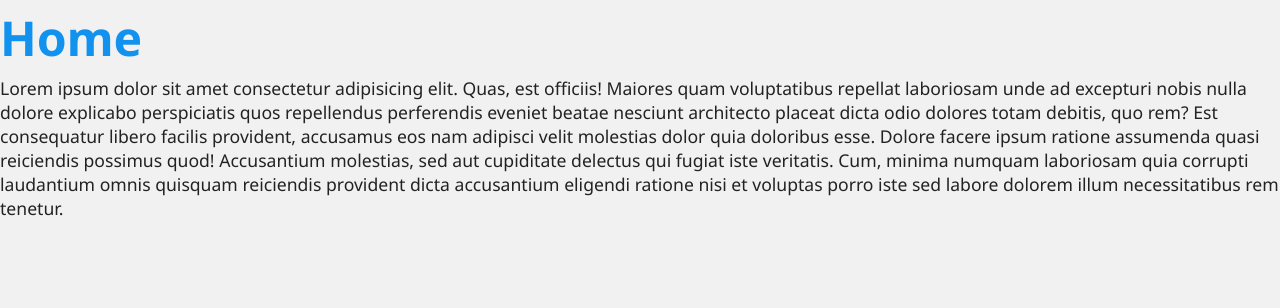
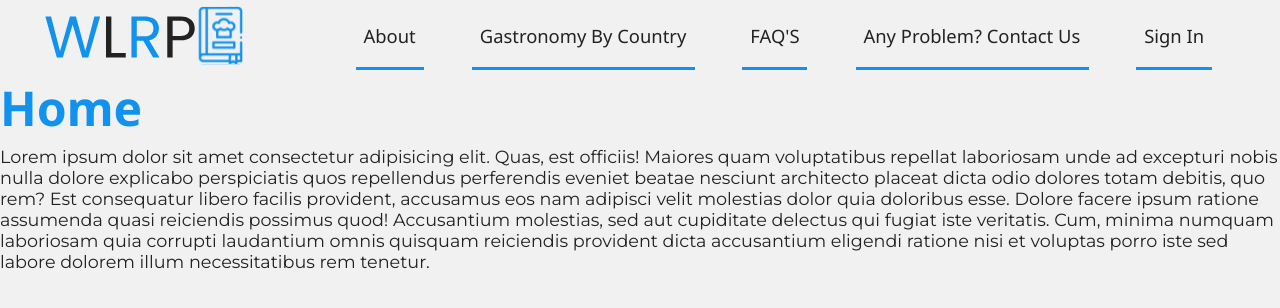
Before and after one commit to JuanWebDeveloper/WLRP, a Next.js app: page / in a window 1280 px wide. Shown: the top 308 px of the page. Built offline with nearby package versions, Linux system fonts and the light colour scheme.

Commit message:
[FEAT] Project navigation bar

```diff
--- a/pages/_app.tsx
+++ b/pages/_app.tsx
@@ -1,8 +1,119 @@
+import { Fragment } from 'react';
 import type { AppProps } from 'next/app';
 
 // Styles of the project
 import '@/views/scss/styles.scss';
 
+// Shared components import
+import { Navbar } from '@/views/components/shared/Navbar';
+
 export default function App({ Component, pageProps }: AppProps) {
-  return <Component {...pageProps} />;
+  return (
+    <Fragment>
+      <Navbar />
+      <main>
+        <Component {...pageProps} />
+        <br />
+        <br />
+        <br />
+        <br />
+        <br />
+        <br />
+        <br />
+        <br />
+        <br />
+        <br />
+        <br />
+        <br />
+        <br />
+        <br />
+        <br />
+        <br />
+        <br />
+        <br />
+        <br />
+        <br />
+        <br />
+        <br />
+        <br />
+        <br />
+        <br />
+        <br />
+        <br />
+        <br />
+        <br />
+        <br />
+        <br />
+        <br />
+        <br />
+        <br />
+        <br />
+        <br />
+        <br />
+        <br />
+        <br />
+        <br />
+        <br />
+        <br />
+        <br />
+        <br />
+        <br />
+        <br />
+        <br />
+        <br />
+        <br />
+        <br />
+        <br />
+        <br />
+        <br />
+        <br />
+        <br />
+        <br />
+        <br />
+        <br />
+        <br />
+        <br />
+        <br />
+        <br />
+        <br />
+        <br />
+        <br />
+        <br />
+        <br />
+        <br />
+        <br />
+        <br />
+        <br />
+        <br />
+        <br />
+        <br />
+        <br />
+        <br />
+        <br />
+        <br />
+        <br />
+        <br />
+        <br />
+        <br />
+        <br />
+        <br />
+        <br />
+        <br />
+        <br />
+        <br />
+        <br />
+        <br />
+        <br />
+        <br />
+        <br />
+        <br />
+        <br />
+        <br />
+        <br />
+        <br />
+        <br />
+        <br />
+      </main>
+    </Fragment>
+  );
 }
--- /dev/null
+++ b/views/components/shared/Navbar.tsx
@@ -0,0 +1,55 @@
+import { useEffect } from 'react';
+import Image from 'next/image';
+
+export const Navbar = () => {
+  useEffect(() => {
+    window.addEventListener('scroll', () => {
+      const navbar = document.querySelector('.navbar');
+      window.scrollY >= 40 ? navbar?.classList.add('active') : navbar?.classList.remove('active');
+    });
+  }, []);
+
+  const toggleNavigation = () => {
+    const bars = document.querySelector('.bars');
+    const navigation = document.querySelector('.navigation');
+
+    if (navigation?.classList.contains('active')) {
+      bars?.classList.remove('active');
+      navigation?.classList.remove('active');
+    } else {
+      bars?.classList.add('active');
+      navigation?.classList.add('active');
+    }
+  };
+  return (
+    <div className='navbar'>
+      <div className='logo'>
+        <Image src={'/logo.svg'} alt={'WLRP application logo'} width={679} height={195} />
+      </div>
+
+      <div className='bars' onClick={toggleNavigation}>
+        <div className='bar'></div>
+        <div className='bar'></div>
+        <div className='bar'></div>
+      </div>
+
+      <ul className='navigation'>
+        <li>
+          <a>About</a>
+        </li>
+        <li>
+          <a>Gastronomy by country</a>
+        </li>
+        <li>
+          <a>FAQ&apos;S</a>
+        </li>
+        <li>
+          <a>Any problem? contact us</a>
+        </li>
+        <li>
+          <a>Sign in</a>
+        </li>
+      </ul>
+    </div>
+  );
+};
--- a/views/scss/_globals.scss
+++ b/views/scss/_globals.scss
@@ -1,7 +1,7 @@
 // Global styles
 * {
   box-sizing: border-box;
-  list-style: 0;
+  list-style: none;
   margin: 0;
   padding: 0;
   text-decoration: none;
--- /dev/null
+++ b/views/scss/components/navbar.scss
@@ -0,0 +1,183 @@
+.navbar {
+  align-items: center;
+  display: flex;
+  left: 0;
+  height: 70px;
+  justify-content: space-around;
+  position: fixed;
+  top: 0;
+  transition: $transition-bezier;
+  width: 100vw;
+  z-index: 10;
+
+  .logo {
+    height: 90%;
+    width: 200px;
+
+    img {
+      height: 100%;
+      width: 100%;
+    }
+  }
+
+  .bars {
+    cursor: pointer;
+    display: none;
+
+    .bar {
+      background-color: $black;
+      border-radius: 5px;
+      height: 3px;
+      transition: $transition-bezier;
+      width: 30px;
+
+      &:nth-child(1) {
+        margin-bottom: $mrg-quarter;
+      }
+
+      &:nth-child(2) {
+        margin-bottom: $mrg-quarter;
+      }
+    }
+
+    &.active {
+      .bar {
+        background-color: $blue;
+
+        &:nth-child(1) {
+          height: 0;
+          opacity: 0;
+          margin-bottom: 0;
+        }
+
+        &:nth-child(2) {
+          transform: rotate(45deg);
+          margin-bottom: 0;
+        }
+
+        &:nth-child(3) {
+          transform: rotate(-45deg);
+        }
+      }
+    }
+  }
+
+  .navigation {
+    height: 100%;
+
+    li {
+      cursor: pointer;
+      display: inline-block;
+      height: 100%;
+      margin: 0 $mrg-onehalf;
+      position: relative;
+      padding: 0 $pad-quarter;
+      z-index: 1;
+
+      &::after {
+        @include scaleX-out;
+        background-color: $blue;
+        bottom: 0;
+        content: '';
+        height: 3px;
+        left: 0;
+        position: absolute;
+        width: 100%;
+        z-index: -1;
+      }
+
+      a {
+        align-items: center;
+        display: inline-flex;
+        color: $black;
+        font-size: toRem(1.15);
+        font-family: $family-title;
+        height: 100%;
+        text-transform: capitalize;
+        transition: $transition-bezier;
+      }
+
+      &:hover {
+        &::after {
+          @include scaleX-in;
+        }
+
+        a {
+          color: $blue;
+        }
+      }
+
+      @media (max-width: 1199px) {
+        margin: 0 $mrg-half;
+
+        a {
+          font-size: toRem(1);
+        }
+      }
+
+      @media (max-width: 990px) {
+        margin: $mrg-onehalf 0;
+        padding: 0;
+        width: 4px;
+
+        &:after {
+          @include scaleY-out;
+          background-color: $white;
+          height: 100%;
+        }
+
+        a {
+          color: $white;
+          font-size: toRem(1.5);
+          opacity: 0.8;
+          margin-left: $mrg-half;
+          white-space: pre;
+        }
+
+        &:hover {
+          a {
+            color: $white;
+            opacity: 1;
+            text-shadow: 0 0 2px rgba($white, 0.8), 0 0 2px rgba($white, 0.8);
+          }
+
+          &::after {
+            @include scaleY-in;
+          }
+        }
+      }
+    }
+
+    @media (max-width: 990px) {
+      background: rgba($blue, 0.9);
+      background: -webkit-linear-gradient(to right, rgba($blue-1, 0.9), rgba($blue-2, 0.9), rgba($blue, 0.9));
+      background: linear-gradient(to right, rgba($blue-1, 0.9), rgba($blue-2, 0.9), rgba($blue, 0.9));
+      display: flex;
+      flex-direction: column;
+      height: auto;
+      left: -100%;
+      position: absolute;
+      top: 70px;
+      transition: $transition-bezier;
+      scale: 0;
+      width: 100vw;
+      z-index: 10;
+
+      &.active {
+        left: 0;
+        scale: 1;
+      }
+    }
+  }
+
+  &.active {
+    background-color: $primary;
+    box-shadow: $shadow-primary;
+  }
+
+  @media (max-width: 990px) {
+    .bars {
+      display: block;
+    }
+  }
+}
--- a/views/scss/styles.scss
+++ b/views/scss/styles.scss
@@ -1,8 +1,13 @@
 // Import variables and functions
+@import './variables/animations';
 @import './variables/box';
 @import './variables/colors';
 @import './variables/fonts';
 @import './variables/functions';
+@import './variables/shadow';
 
 // Import global styles
 @import './globals';
+
+// Import component styles
+@import './components/navbar.scss';
--- /dev/null
+++ b/views/scss/variables/_animations.scss
@@ -0,0 +1,58 @@
+$transition-bezier: all 0.3s cubic-bezier(0.17, 0.67, 0.8, 0.62);
+$transition-bezier-secondary: all 0.6s cubic-bezier(0.17, 0.67, 0.8, 0.62);
+
+@mixin scaleX-in {
+  animation: scaleX-in 0.3s cubic-bezier(0.39, 0.575, 0.565, 1) both;
+}
+
+@keyframes scaleX-in {
+  0% {
+    transform: scaleX(0);
+  }
+
+  100% {
+    transform: scaleX(1);
+  }
+}
+
+@mixin scaleX-out {
+  animation: scaleX-out 0.3s cubic-bezier(0.39, 0.575, 0.565, 1) both;
+}
+
+@keyframes scaleX-out {
+  0% {
+    transform: scaleX(1);
+  }
+
+  100% {
+    transform: scaleX(0);
+  }
+}
+
+@mixin scaleY-in {
+  animation: scaleY-in 0.3s cubic-bezier(0.39, 0.575, 0.565, 1) both;
+}
+
+@keyframes scaleY-in {
+  0% {
+    transform: scaleY(0);
+  }
+
+  100% {
+    transform: scaleY(1);
+  }
+}
+
+@mixin scaleY-out {
+  animation: scaleY-out 0.3s cubic-bezier(0.39, 0.575, 0.565, 1) both;
+}
+
+@keyframes scaleY-out {
+  0% {
+    transform: scaleY(1);
+  }
+
+  100% {
+    transform: scaleY(0);
+  }
+}
--- a/views/scss/variables/_colors.scss
+++ b/views/scss/variables/_colors.scss
@@ -5,6 +5,6 @@ $white: #ffffff;
 $black: #222222;
 $blue: #1192ee;
 $blue-1: #0766c5;
-$blue-2: #1192ee;
+$blue-2: #1885d3;
 $errors: #f01010;
 $success: #228b08;
--- a/views/scss/variables/_fonts.scss
+++ b/views/scss/variables/_fonts.scss
@@ -1,12 +1,14 @@
 // Fonts import
 @import url('https://fonts.googleapis.com/css2?family=Noto+Sans:wght@100;200;300;400;500;600;700;800;900&display=swap');
+@import url('https://fonts.googleapis.com/css2?family=Montserrat:wght@100;200;300;400;500;600;700;800;900&display=swap');
 
-$family: 'Noto Sans', sans-serif;
+$family-title: 'Noto Sans', 'Montserrat', sans-serif;
+$family-text: 'Montserrat', 'Noto Sans', sans-serif;
 
 // Custom font class
 @mixin title {
   color: $blue;
-  font-family: $family;
+  font-family: $family-title;
   font-size: toRem(3);
   font-weight: 700;
   line-height: toRem(2.75);
@@ -19,7 +21,7 @@ $family: 'Noto Sans', sans-serif;
 
 @mixin subtitle {
   color: $blue;
-  font-family: $family;
+  font-family: $family-title;
   font-size: toRem(2.5);
   font-weight: 600;
   line-height: toRem(2.5);
@@ -32,7 +34,7 @@ $family: 'Noto Sans', sans-serif;
 
 @mixin text {
   color: $black;
-  font-family: $family;
+  font-family: $family-text;
   font-size: toRem(1.1);
   font-weight: 400;
 }
--- /dev/null
+++ b/views/scss/variables/_shadow.scss
@@ -0,0 +1 @@
+$shadow-primary: 0 0 #000, 0 0 #000, 0 0 #000, 0 0 #000, 0 1px 3px 0 #18181b66, 0 1px 2px -1px #18181b66;
```
